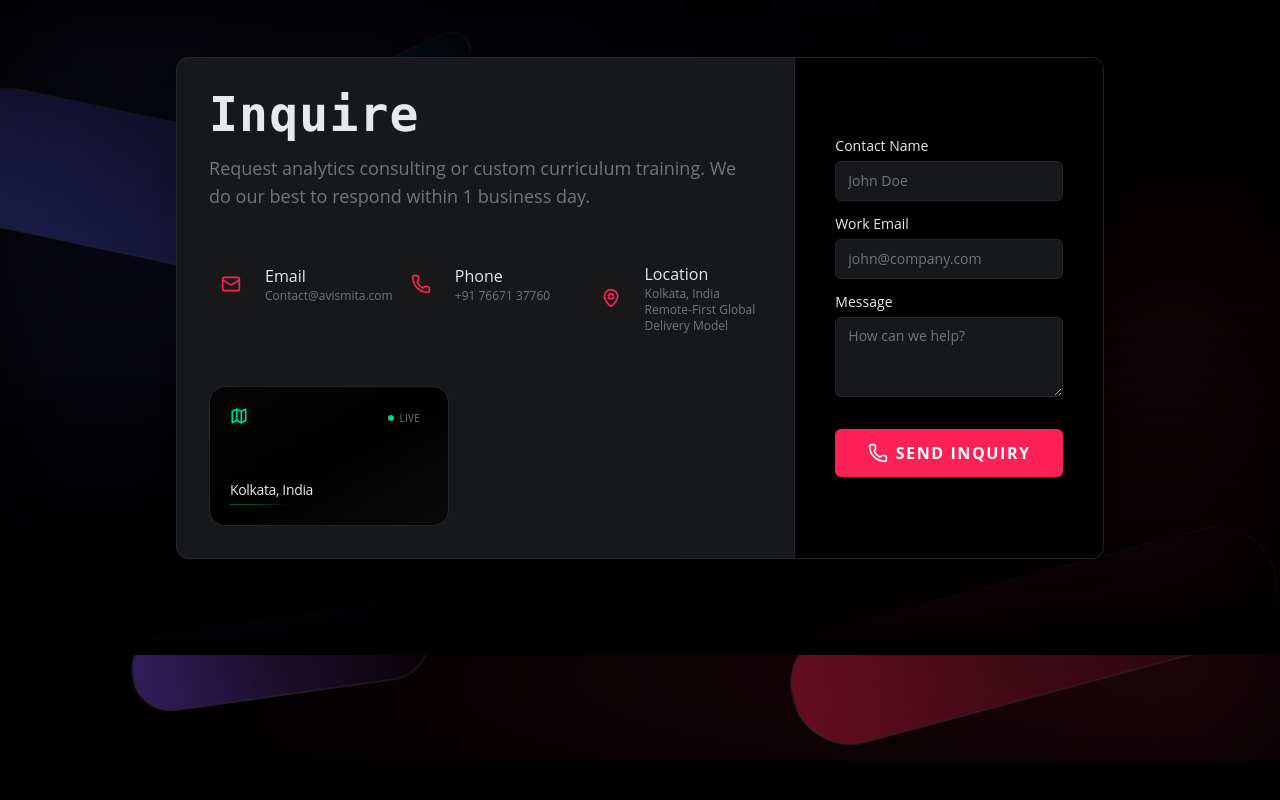
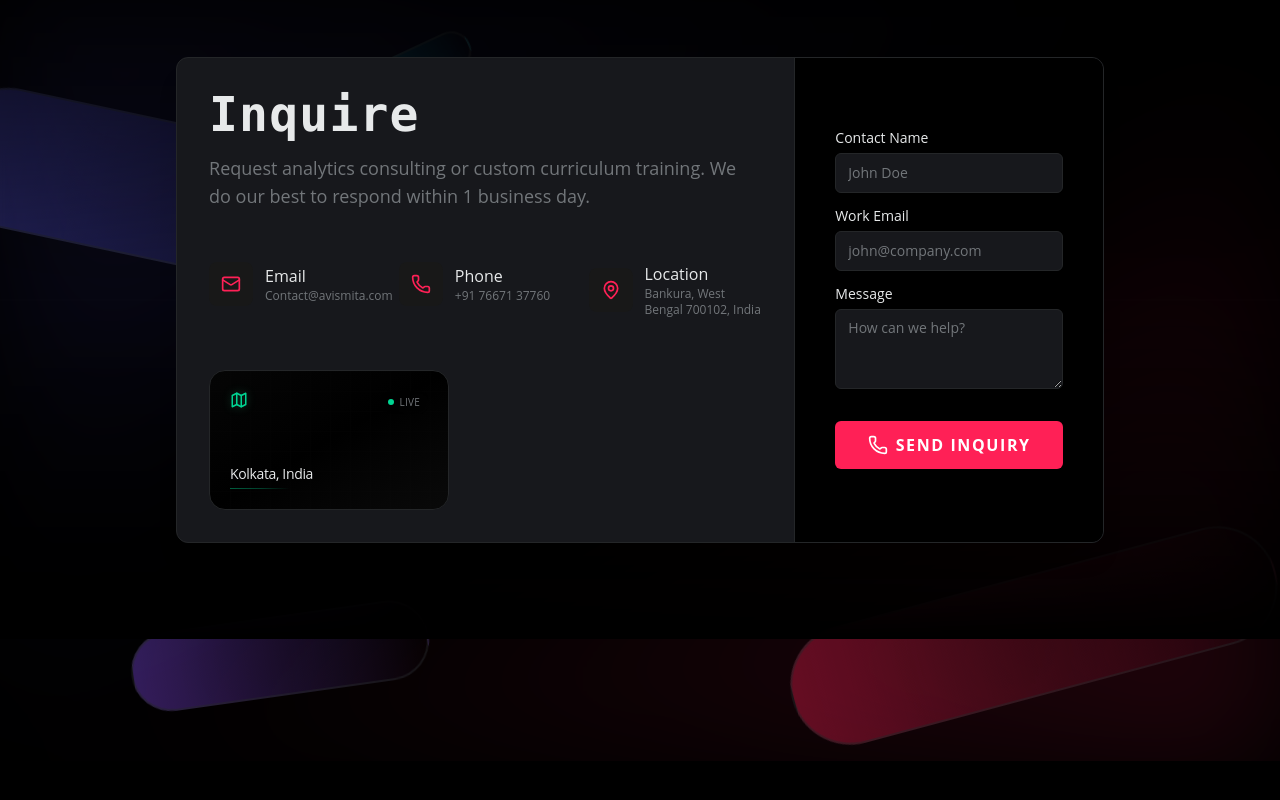
Before and after one commit to aashikantkumar/avismita, a Next.js app: page /services in a window 1280 px wide. Shown: the part 2323-3123 px from the top of the page. Built offline with nearby package versions, Linux system fonts and the light colour scheme.

Commit message:
refactor: update business address and improve indentation in contact section

```diff
--- a/components/organisms/contact-section.tsx
+++ b/components/organisms/contact-section.tsx
@@ -68,7 +68,7 @@ export function ContactSection() {
               {
                 icon: MapPinIcon,
                 label: 'Location',
-              value: 'Kolkata, India\nRemote-First Global Delivery Model',
+                value: 'Bankura, West Bengal 700102, India',
                 className: 'col-span-2',
               }
             ]}
```
Lines whose indentation alone changed are shown as unchanged.
